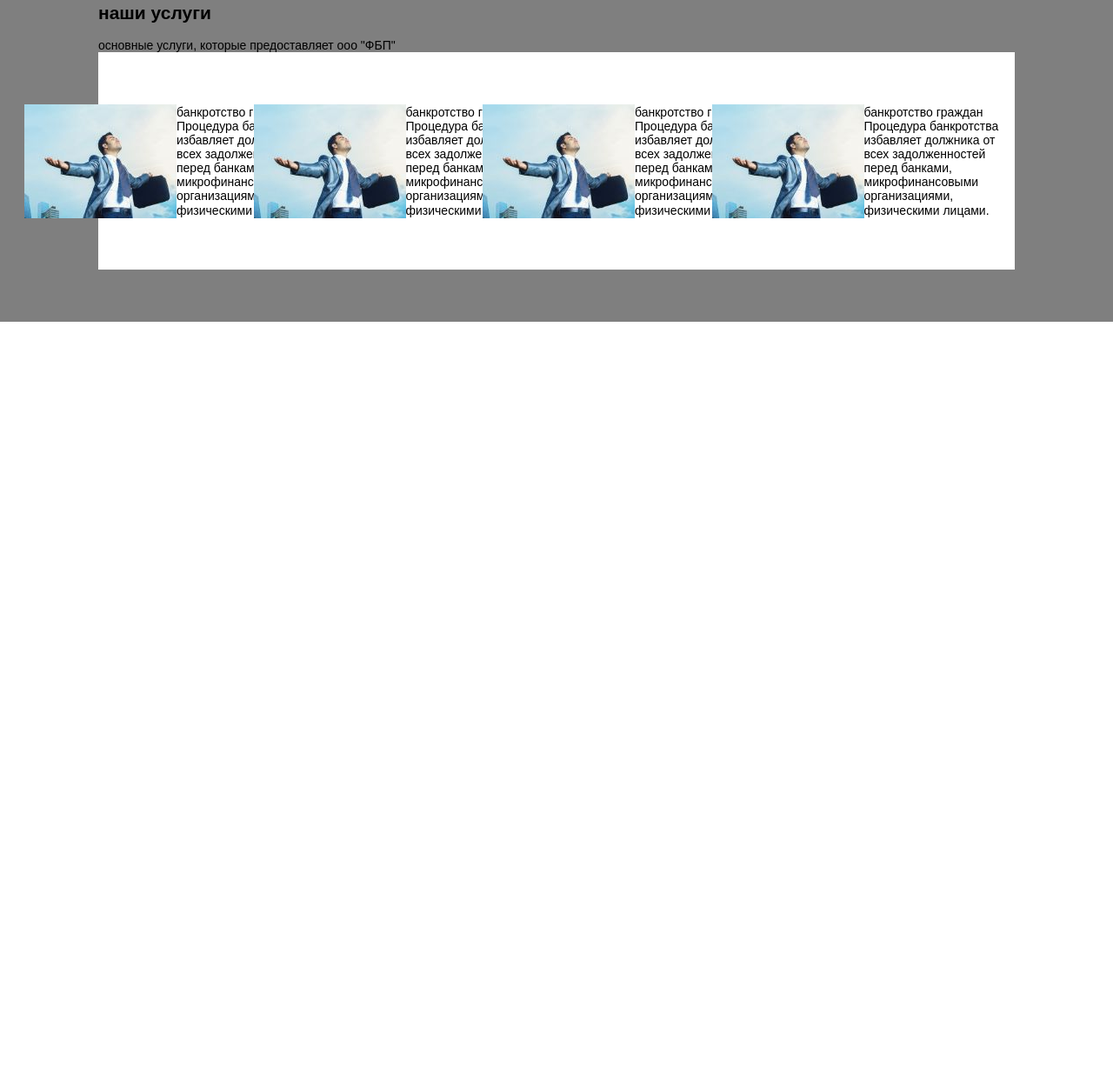
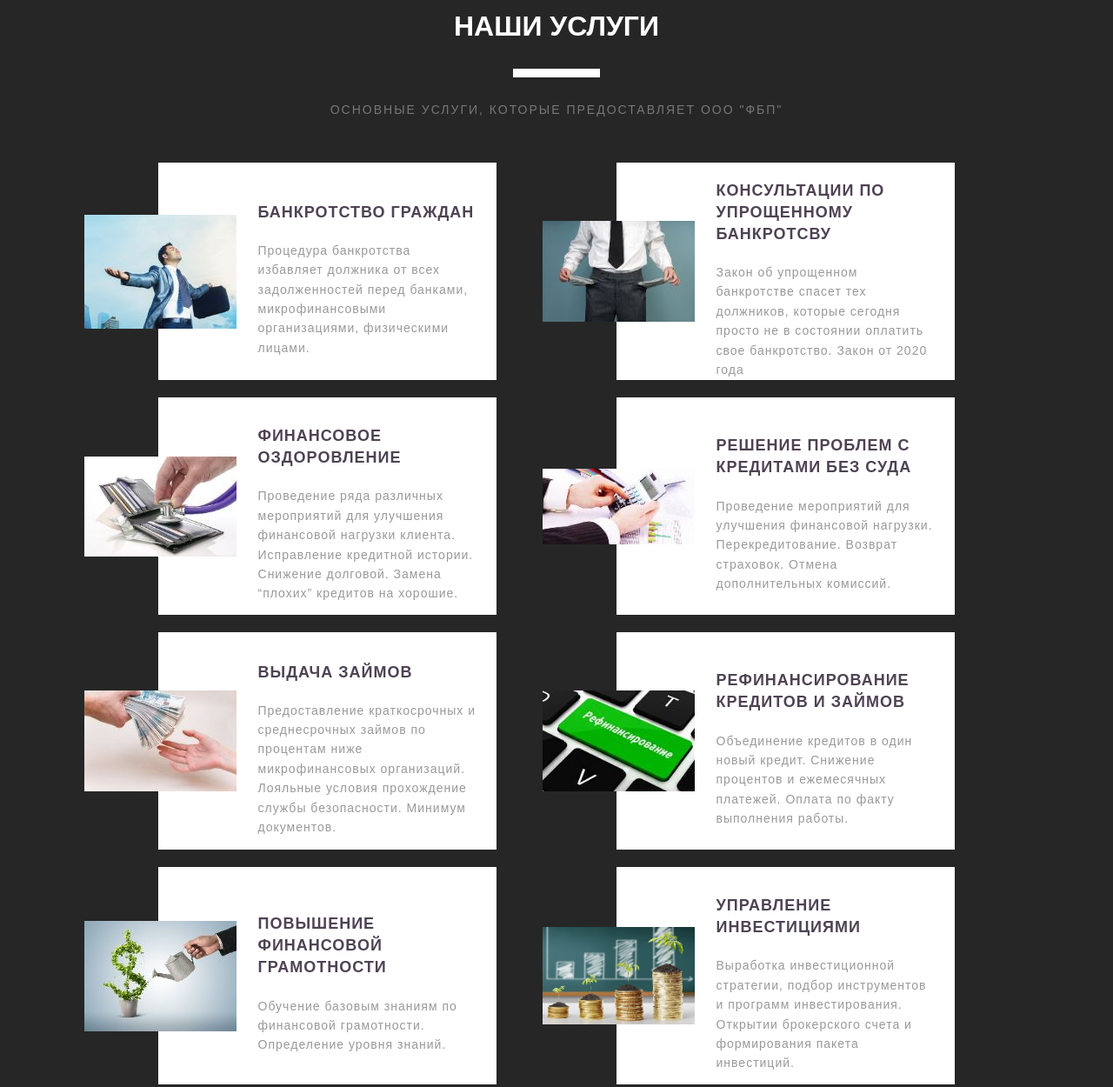
Before and after one commit to Romanenko-Vasilii/FBP, a website: page index.html in a window 1280 px wide. Shown: the part 1065-2315 px from the top of the page at 87% size. Before the commit the page ends 1435 px from the top, so only its background shows below. Drawn offline with Linux system fonts and the light colour scheme.

Commit message:
write service-block

```diff
--- a/index.html
+++ b/index.html
@@ -60,9 +60,9 @@
     <!-- /.motto -->
     <section class="service">
       <div class="container">
-      <h2 class="servise__title">наши услуги</h2>
+      <h2 class="service__title">наши услуги</h2>
       <!-- /.servise__title -->
-      <div class="servise__text">
+      <div class="service__text">
         основные услуги, которые предоставляет ооо "ФБП"
       </div>
       <!-- /.servise__text -->
@@ -70,9 +70,9 @@
           <div class="card service__card">
             <img src="img/service/bankruptcy.jpg" alt="банкротство граждан" class="card__img">
             <div class="text card__text">
-              <div class="card__title">
+              <h3 class="card__title">
                банкротство граждан
-              </div>
+              </h3>
               <!-- /.card__title -->
               <div class="card__list">Процедура банкротства избавляет должника от всех задолженностей перед банками, микрофинансовыми организациями, физическими лицами.</div>
               <!-- /.card__list -->
@@ -81,39 +81,91 @@
           </div>
           <!-- /.card -->
           <div class="card service__card">
-            <img src="img/service/bankruptcy.jpg" alt="банкротство граждан" class="card__img">
+            <img src="img/service/pocket.jpg" alt="консультации по упрощенному банкротству" class="card__img">
             <div class="text card__text">
-              <div class="card__title">
-               банкротство граждан
-              </div>
+              <h3 class="card__title">
+                консультации по упрощенному <br> банкротсву
+              </h3>
               <!-- /.card__title -->
-              <div class="card__list">Процедура банкротства избавляет должника от всех задолженностей перед банками, микрофинансовыми организациями, физическими лицами.</div>
+              <div class="card__list">Закон об упрощенном банкротстве спасет тех должников, которые сегодня просто не в состоянии оплатить свое банкротство. Закон от 2020 года</div>
               <!-- /.card__list -->
             </div>
             <!-- /.text -->
           </div>
           <!-- /.card -->
           <div class="card service__card">
-            <img src="img/service/bankruptcy.jpg" alt="банкротство граждан" class="card__img">
+            <img src="img/service/purse.jpg" alt="финансовое оздоровление" class="card__img">
             <div class="text card__text">
-              <div class="card__title">
-               банкротство граждан
-              </div>
+              <h3 class="card__title">
+               финансовое оздоровление
+              </h3>
               <!-- /.card__title -->
-              <div class="card__list">Процедура банкротства избавляет должника от всех задолженностей перед банками, микрофинансовыми организациями, физическими лицами.</div>
+              <div class="card__list">Проведение ряда различных мероприятий для улучшения финансовой нагрузки клиента. Исправление кредитной истории. Снижение долговой. Замена “плохих” кредитов на хорошие.</div>
               <!-- /.card__list -->
             </div>
             <!-- /.text -->
           </div>
           <!-- /.card -->
           <div class="card service__card">
-            <img src="img/service/bankruptcy.jpg" alt="банкротство граждан" class="card__img">
+            <img src="img/service/calculator.jpg" alt="решение проблем с кредитами без суда" class="card__img">
             <div class="text card__text">
-              <div class="card__title">
-               банкротство граждан
-              </div>
+              <h3 class="card__title">
+               решение проблем с кредитами без суда
+              </h3>
               <!-- /.card__title -->
-              <div class="card__list">Процедура банкротства избавляет должника от всех задолженностей перед банками, микрофинансовыми организациями, физическими лицами.</div>
+              <div class="card__list">Проведение мероприятий для улучшения финансовой нагрузки. Перекредитование. Возврат страховок. Отмена дополнительных комиссий.</div>
+              <!-- /.card__list -->
+            </div>
+            <!-- /.text -->
+          </div>
+          <!-- /.card -->
+          <div class="card service__card">
+            <img src="img/service/cash.jpeg" alt="выдача займов" class="card__img">
+            <div class="text card__text">
+              <h3 class="card__title">
+               выдача займов
+              </h3>
+              <!-- /.card__title -->
+              <div class="card__list">Предоставление краткосрочных и среднесрочных займов по процентам ниже микрофинансовых организаций. Лояльные условия прохождение службы безопасности. Минимум документов.</div>
+              <!-- /.card__list -->
+            </div>
+            <!-- /.text -->
+          </div>
+          <!-- /.card -->
+          <div class="card service__card">
+            <img src="img/service/refinans.jpg" alt="рефинансирование кредитов и займов" class="card__img">
+            <div class="text card__text">
+              <h3 class="card__title">
+               рефинансирование кредитов и займов
+              </h3>
+              <!-- /.card__title -->
+              <div class="card__list">Объединение кредитов в один новый кредит. Снижение процентов и ежемесячных платежей. Оплата по факту выполнения работы.</div>
+              <!-- /.card__list -->
+            </div>
+            <!-- /.text -->
+          </div>
+          <!-- /.card -->
+          <div class="card service__card">
+            <img src="img/service/literacy.jpg" alt="повышение финансовой грамотности" class="card__img">
+            <div class="text card__text">
+              <h3 class="card__title">
+               повышение финансовой грамотности
+              </h3>
+              <!-- /.card__title -->
+              <div class="card__list">Обучение базовым знаниям по финансовой грамотности. Определение уровня знаний.</div>
+              <!-- /.card__list -->
+            </div>
+            <!-- /.text -->
+          </div>
+          <!-- /.card -->
+          <div class="card service__card">
+            <img src="img/service/investment.png" alt="управление инвестициями " class="card__img">
+            <div class="text card__text">
+              <h3 class="card__title">
+               управление инвестициями
+              </h3>
+              <!-- /.card__title -->
+              <div class="card__list">Выработка инвестиционной стратегии, подбор инструментов и программ инвестирования. Открытии брокерского счета и формирования пакета инвестиций.</div>
               <!-- /.card__list -->
             </div>
             <!-- /.text -->
--- a/sass/templates/_service.sass
+++ b/sass/templates/_service.sass
@@ -1,19 +1,59 @@
 .service
-  background-color: rgba(0,0,0,0.5)
+  background-color: #262626FF
   padding: 60px 20px 60px 20px
+  &__text
+    color: #777
+    text-transform: uppercase
+    text-align: center
+    margin-bottom: 50px
+    letter-spacing: 2px
+    line-height: 1.6
+    font-weight: 400
+  &__title
+    text-transform: uppercase
+    font-size: 32px
+    color: $light
+    text-align: center
+    &::after
+      content: ''
+      width: 100px
+      height: 10px
+      background-color: $light
+      display: block
+      margin: auto
+      margin-top: 30px
+
   &__wrapper
     display: flex
     justify-content: space-around
-
-
+    flex-wrap: wrap
   &__card
     background-color: $light
-    width: 40%
+    width: 37%
     min-height: 250px
     display: flex
     align-items: center
+    margin-bottom: 20px
+    padding-right: 10px
 
 .card
+  &__text
+    margin-left: 25px
+    margin-right: 10px
+    text-align: left
+    letter-spacing: 1px
+  &__title
+    text-transform: uppercase
+    margin-bottom: 20px
+    font-size: 18px
+    color: #4e4353
+    line-height: 1.4
+  &__list
+    color: #999
+    line-height: 1.6
+    font-weight: 400
+
+
   &__img
     margin-left: -85px
     max-width: 100%
```
Also changed, not shown: css/style.css.
